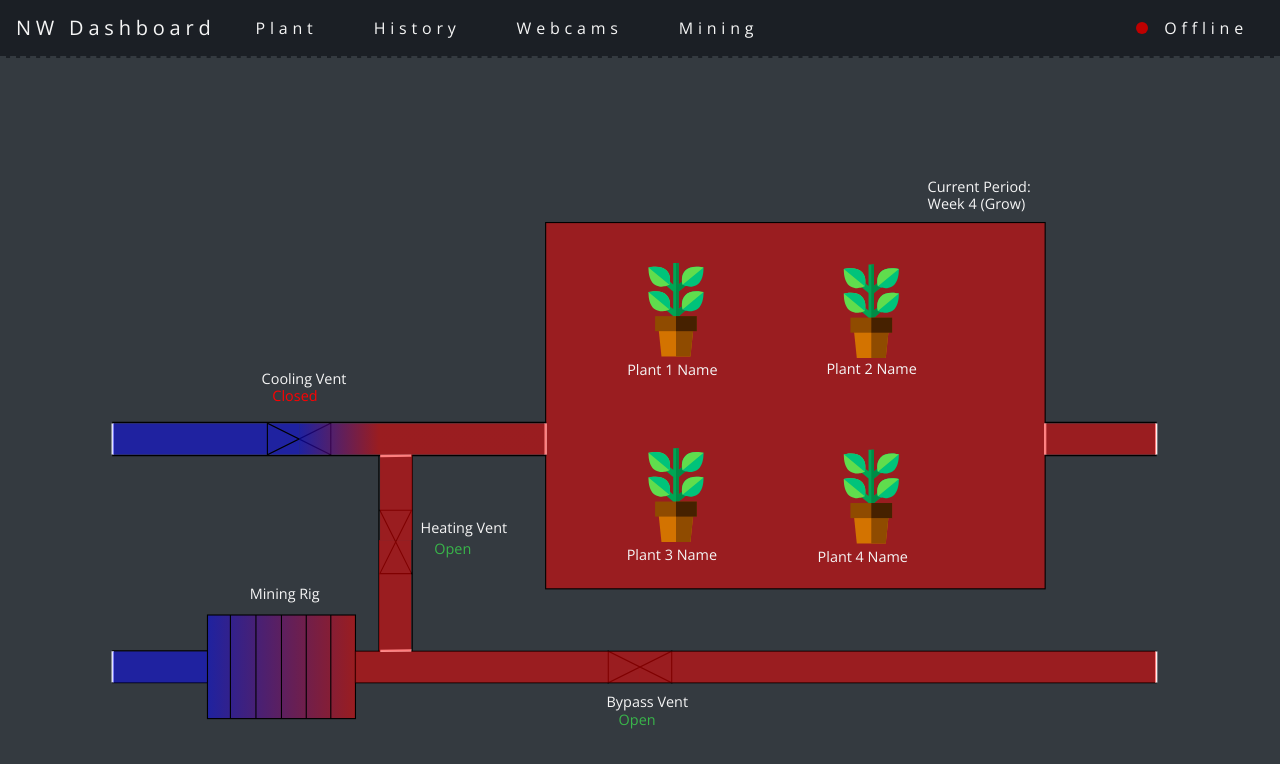
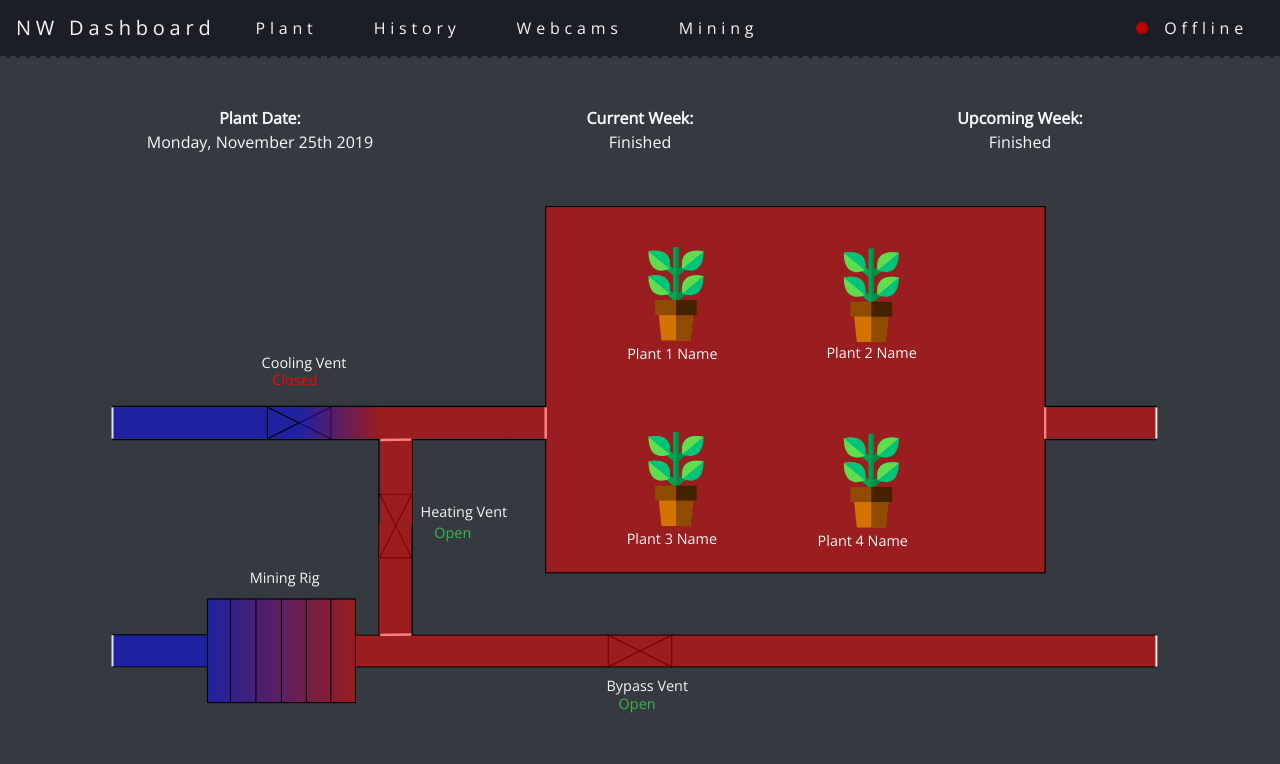
Before and after one commit to nicolaseckhart/nw-dashboard, a React (Create React App) app: page /plant in a window 1280 px wide. Shown: the top 764 px of the page. Built offline with nearby package versions, Linux system fonts and the light colour scheme; no server answers; some icons are missing.

Commit message:
Display plant date and current week in program

```diff
--- a/src/components/PlantController/PlantComponent.tsx
+++ b/src/components/PlantController/PlantComponent.tsx
@@ -1,12 +1,36 @@
 import * as React from 'react';
 import PlantState from '../../models/PlantState';
+import GrowthProgram from '../../models/GrowthProgram';
+import moment from 'moment';
+import { Row, Col } from 'react-bootstrap';
 
 interface Props {
   plantState: PlantState;
 }
 
 export const PlantComponent: React.FC<Props> = ({ plantState }: Props) => {
-  return (
+  return <>
+    <Row>
+      <Col className="text-center">
+        <p className="text-light">
+          <b>Plant Date:</b><br/>
+          {plantState.getPlantDate()}
+        </p>
+      </Col>
+      <Col className="text-center">
+        <p className="text-light">
+          <b>Current Week:</b><br/>
+          {GrowthProgram.getWeek(moment().subtract(12, 'weeks'))}
+        </p>
+      </Col>
+      <Col className="text-center">
+        <p className="text-light">
+          <b>Upcoming Week:</b><br/>
+          {GrowthProgram.getUpcomingWeek(moment().subtract(12, 'weeks'))}
+        </p>
+      </Col>
+    </Row>
+    <div className="plant-svg">
       <svg version="1.1" id="Layer_1" x="0px" y="0px" viewBox="0 0 1000 800">
         <rect x="415" y="105" width="450" height="330" className="tent" />
         <linearGradient
@@ -329,14 +353,7 @@ export const PlantComponent: React.FC<Props> = ({ plantState }: Props) => {
         <text transform="matrix(1 0 0 1 659.965 410.4385)" className="st19 plant-labels">
           {plantState.plant4}
         </text>
-      <rect x="759.08" y="69.33" className="st15" width="105.92" height="20.43" />
-      <text transform="matrix(1 0 0 1 759.083 77.9217)" className="st19 plant-labels">
-        Current Period:
-      </text>
-      <rect x="759.08" y="84.57" className="st15" width="105.92" height="20.43" />
-      <text transform="matrix(1 0 0 1 759.083 93.1626)" className="st19 plant-labels">
-        Week 4 (Grow)
-      </text>
       </svg>
-  );
+    </div>
+  </>;
 };
--- a/src/index-dark.scss
+++ b/src/index-dark.scss
@@ -122,7 +122,6 @@ a {
   text-decoration: none;
 }
 
-
 .display-1, .display-4 {
   @extend %letter-spaced;
 
@@ -148,6 +147,10 @@ a {
 }
 
 // Application styles
+
+.text-light {
+  color: $whitesmoke;
+}
 
 .info-card {
   border: .15rem dashed $lightgray;
@@ -295,6 +298,11 @@ a {
 }
 
 // Plant SVG Style
+
+.plant-svg {
+  margin-top: -5rem;
+}
+
 .st2,
 .st3 {
   fill: none;
--- a/src/models/PlantState.ts
+++ b/src/models/PlantState.ts
@@ -1,13 +1,21 @@
+import moment, { Moment } from 'moment';
+
 export default class PlantState {
   plant1: string;
   plant2: string;
   plant3: string;
   plant4: string;
+  private plantDate: Moment;
 
   constructor() {
     this.plant1 = 'Plant 1 Name';
     this.plant2 = 'Plant 2 Name';
     this.plant3 = 'Plant 3 Name';
     this.plant4 = 'Plant 4 Name';
+    this.plantDate = moment('2019-11-25');
+  }
+
+  getPlantDate() {
+    return this.plantDate.format("dddd, MMMM Do YYYY");
   }
 }
```
Lines whose indentation alone changed are shown as unchanged.
